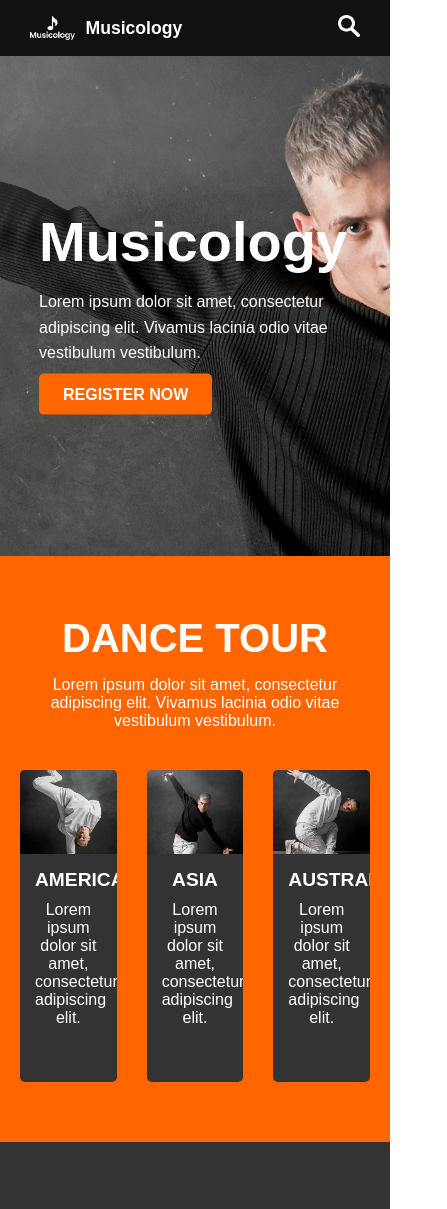
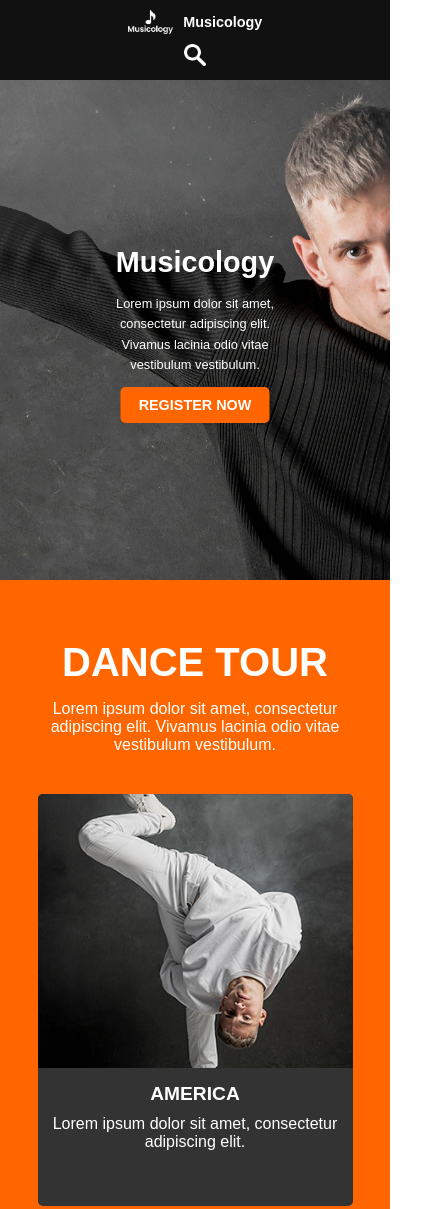
Before and after one commit to JuanDiego110508/Dise-o-Musicology, a plain HTML site: page index.html in a window 390 px wide. Shown: the top 1209 px of the page, 447 px wide, since content can reach past the window. Drawn offline with Linux system fonts and the light colour scheme.

Commit message:
Ultimo commit

```diff
--- a/style.css
+++ b/style.css
@@ -218,3 +218,93 @@ body {
   margin: 0;
   font-weight: bold;
 }
+
+/*----------------Media quaries------------------*/
+
+@media (max-width: 920px) {
+  .texto-portada {
+    left: 5%;
+    max-width: 400px;
+  }
+
+  .texto-portada h1 {
+    font-size: 2.5rem;
+  }
+
+  .contenedor-tarjetas,
+  .contenedor-precios {
+    flex-wrap: wrap;
+    gap: 20px;
+  }
+}
+
+@media (max-width: 768px) {
+  .barra-superior {
+    flex-direction: column;
+    text-align: center;
+    gap: 10px;
+  }
+
+  .texto-portada {
+    left: 50%;
+    transform: translate(-50%, -50%);
+    text-align: center;
+  }
+
+  .texto-portada h1 {
+    font-size: 2rem;
+  }
+
+  .texto-portada p {
+    font-size: 0.9rem;
+  }
+
+  .contenedor-tarjetas,
+  .contenedor-precios {
+    flex-direction: column;
+    align-items: center;
+  }
+
+  .tarjeta,
+  .tarjeta-precio {
+    width: 80%;
+  }
+}
+
+@media (max-width: 480px) {
+  .barra-superior {
+    padding: 10px;
+  }
+
+  .logo-marca span {
+    font-size: 0.9rem;
+  }
+
+  .texto-portada h1 {
+    font-size: 1.8rem;
+  }
+
+  .texto-portada p {
+    font-size: 0.8rem;
+  }
+
+  .boton-registro {
+    padding: 10px 18px;
+    font-size: 0.9rem;
+  }
+
+  .contenedor-tarjetas,
+  .contenedor-precios {
+    flex-direction: column;
+    gap: 15px;
+  }
+
+  .tarjeta,
+  .tarjeta-precio {
+    width: 90%;
+  }
+
+  .footer p {
+    font-size: 0.8rem;
+  }
+}
```
